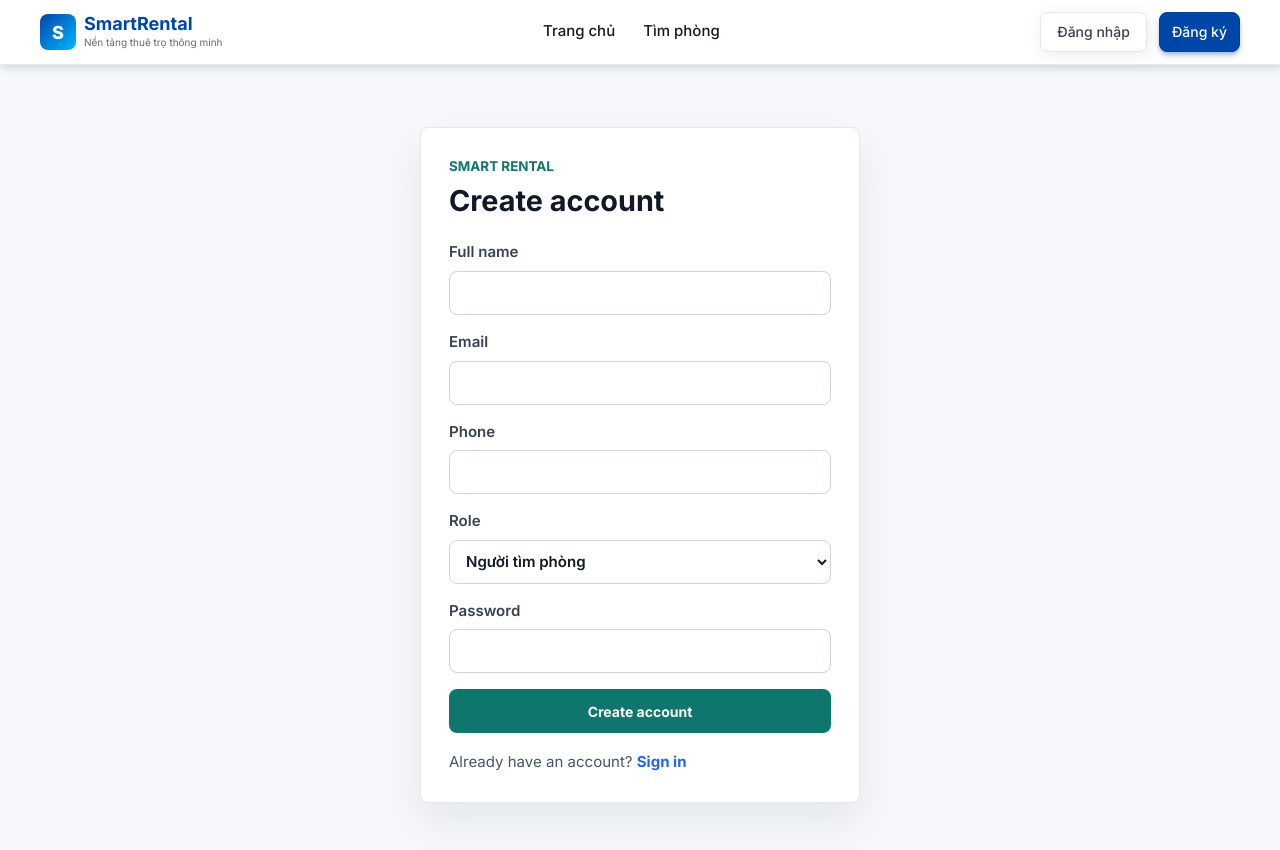
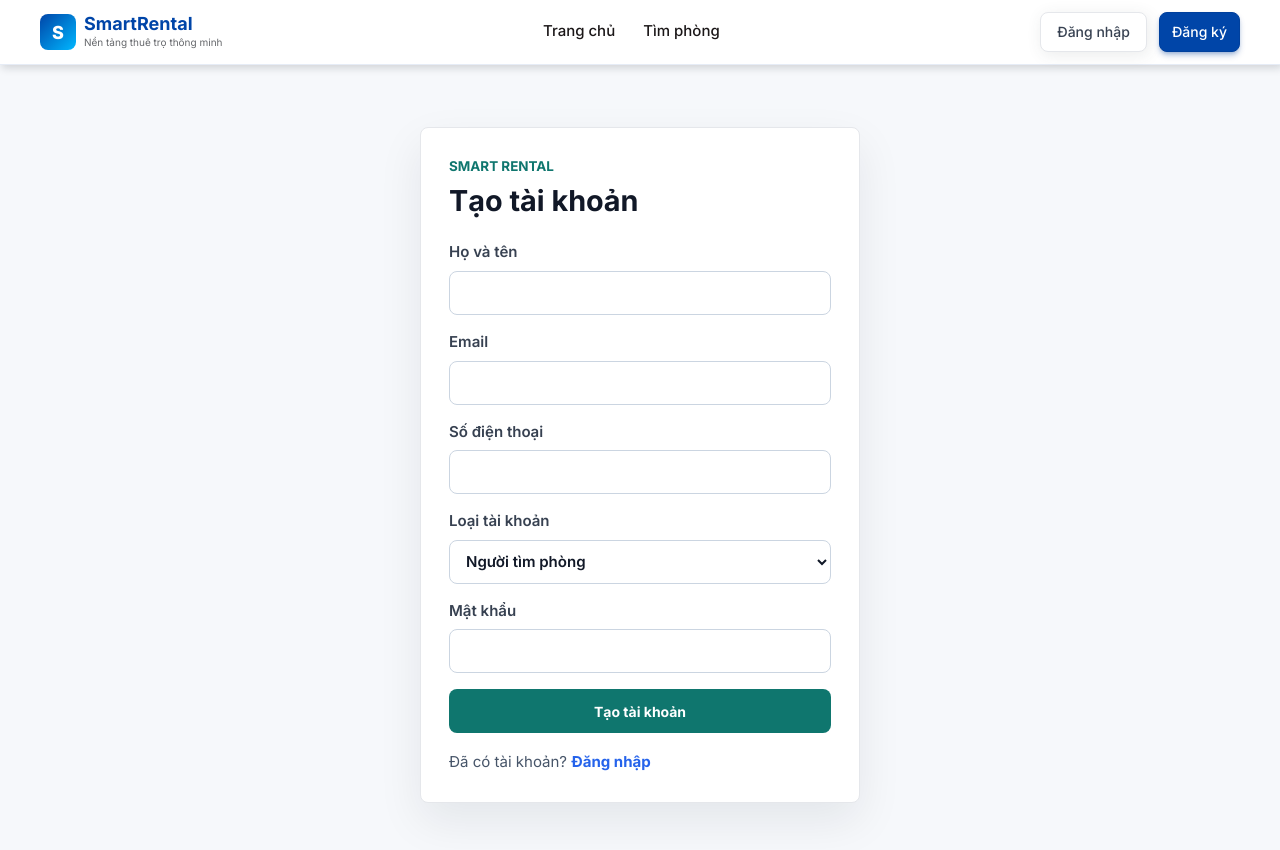
Before and after one commit to hnaduc2005/smart-rental-platform, a Next.js app in the folder apps/web/: page /register in a window 1280 px wide. Shown: the top 850 px of the page. Built offline with nearby package versions, Linux system fonts and the light colour scheme.

Commit message:
Việt hóa thông báo lỗi xác thực và sửa lỗi vòng lặp redirect 401

```diff
--- a/apps/web/app/auth/forgot-password/page.tsx
+++ b/apps/web/app/auth/forgot-password/page.tsx
@@ -1,5 +1,5 @@
 import { PagePlaceholder } from "@/components/common";
 
 export default function ForgotPasswordPage() {
-  return <PagePlaceholder title="Forgot Password" />;
+  return <PagePlaceholder title="Quên mật khẩu" />;
 }
--- a/apps/web/app/auth/register/page.tsx
+++ b/apps/web/app/auth/register/page.tsx
@@ -38,10 +38,10 @@ export default function RegisterPage() {
       setUser(response.user);
 
       setTimeout(() => {
-        router.push("/login");
+        router.push("/auth/login");
       }, 1000);
     } catch (caughtError) {
-      setError(getErrorMessage(caughtError, "Unable to create account"));
+      setError(getErrorMessage(caughtError, "Không thể tạo tài khoản"));
     } finally {
       setIsSubmitting(false);
     }
@@ -52,12 +52,12 @@ export default function RegisterPage() {
       <section className="auth-panel" aria-labelledby="register-title">
         <div className="auth-panel__header">
           <p>Smart Rental</p>
-          <h1 id="register-title">Create account</h1>
+          <h1 id="register-title">Tạo tài khoản</h1>
         </div>
 
         <form className="auth-form" onSubmit={handleSubmit}>
           <label>
-            <span>Full name</span>
+            <span>Họ và tên</span>
             <input
               autoComplete="name"
               name="fullName"
@@ -81,7 +81,7 @@ export default function RegisterPage() {
           </label>
 
           <label>
-            <span>Phone</span>
+            <span>Số điện thoại</span>
             <input
               autoComplete="tel"
               inputMode="tel"
@@ -94,7 +94,7 @@ export default function RegisterPage() {
           </label>
 
           <label>
-            <span>Role</span>
+            <span>Loại tài khoản</span>
             <select
               name="role"
               onChange={(event) => setRole(event.target.value as PublicRole)}
@@ -106,7 +106,7 @@ export default function RegisterPage() {
           </label>
 
           <label>
-            <span>Password</span>
+            <span>Mật khẩu</span>
             <input
               autoComplete="new-password"
               minLength={8}
@@ -121,17 +121,17 @@ export default function RegisterPage() {
           {error ? <p className="auth-message auth-message--error">{error}</p> : null}
           {user ? (
             <p className="auth-message auth-message--success">
-              Account created for {user.email}. Status: {user.status}
+              Đăng ký thành công! Đang chuyển hướng...
             </p>
           ) : null}
 
           <button disabled={isSubmitting} type="submit">
-            {isSubmitting ? "Creating..." : "Create account"}
+            {isSubmitting ? "Đang tạo..." : "Tạo tài khoản"}
           </button>
         </form>
 
         <p className="auth-switch">
-          Already have an account? <Link href="/login">Sign in</Link>
+          Đã có tài khoản? <Link href="/auth/login">Đăng nhập</Link>
         </p>
       </section>
     </main>
--- a/apps/web/lib/api.ts
+++ b/apps/web/lib/api.ts
@@ -47,8 +47,8 @@ export async function apiRequest<TResponse>(path: string, options: ApiRequestOpt
       document.cookie = "smart-rental.accessToken=; path=/; max-age=0; SameSite=Lax";
 
       // Only redirect if not already on login page
-      if (window.location.pathname !== "/login") {
-        window.location.href = "/login";
+      if (window.location.pathname !== "/auth/login") {
+        window.location.href = "/auth/login";
       }
     }
     throw new ApiError(getErrorMessage(data, response.statusText), response.status, data);
```
Also changed, not shown: apps/web/app/auth/login/page.tsx (+6 -6 lines), 1 other file (tests, documents, lock files or other folders).
